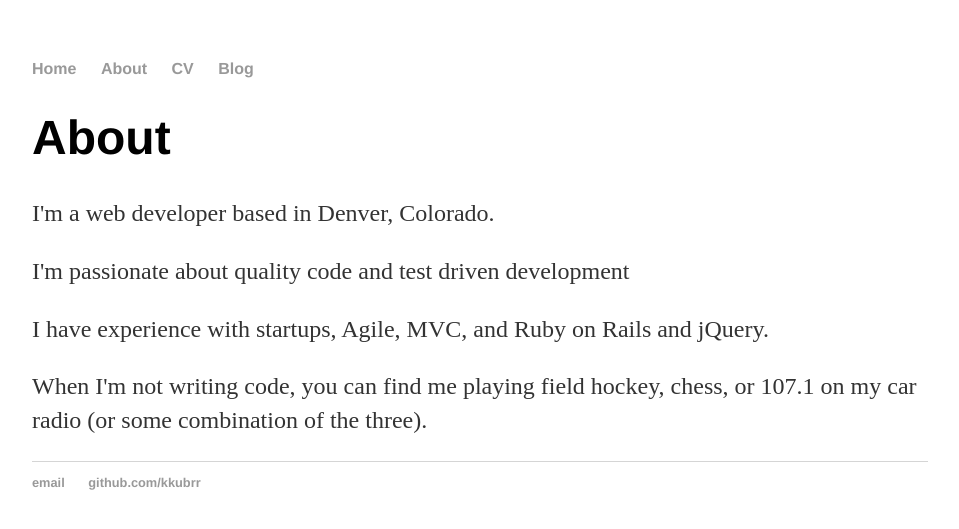
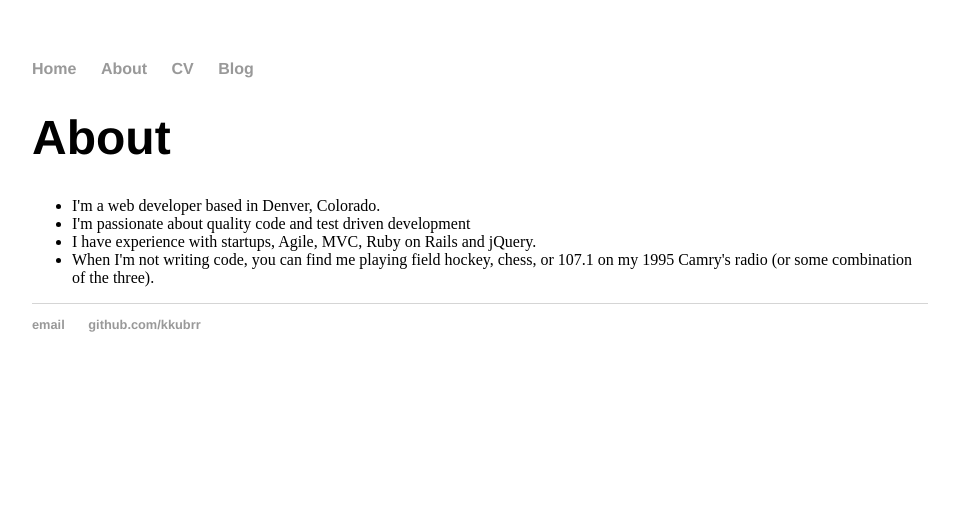
Before and after one commit to kkburr/kkburr.github.io, a Jekyll site: the page built from about/index.html, in a window 1280 px wide. Shown: the top 529 px of the page, without its empty margins (160-1119 px from the left). Built offline with Jekyll 4.4.1, drawn with Linux system fonts in a browser that asks for light colours.

Commit message:
Style/content changes to about page

```diff
--- a/about/index.html
+++ b/about/index.html
@@ -4,9 +4,11 @@ title: About
 ---
 <h1>{{ page.title }}</h1>
 <div class="blurb">
-  <p>I'm a web developer based in Denver, Colorado.</p>
-  <p>I'm passionate about quality code and test driven development</p>
-  <p>I have experience with startups, Agile, MVC, and Ruby on Rails and jQuery.</p>
-  <p>When I'm not writing code, you can find me playing field hockey, chess, or 107.1
-    on my car radio (or some combination of the three).</p>
+  <ul>
+    <li>I'm a web developer based in Denver, Colorado.</li>
+    <li>I'm passionate about quality code and test driven development</li>
+    <li>I have experience with startups, Agile, MVC, Ruby on Rails and jQuery.</li>
+    <li>When I'm not writing code, you can find me playing field hockey, chess, or 107.1
+      on my 1995 Camry's radio (or some combination of the three).</li>
+  </ul>
 </div><!-- /.blurb -->
--- a/css/main.css
+++ b/css/main.css
@@ -25,7 +25,7 @@ h1 {
 }
 p {
     font-size: 1.5em;
-    line-height: 1.4em;
+    line-height: 1em;
     color: #333;
 }
 footer {
```
